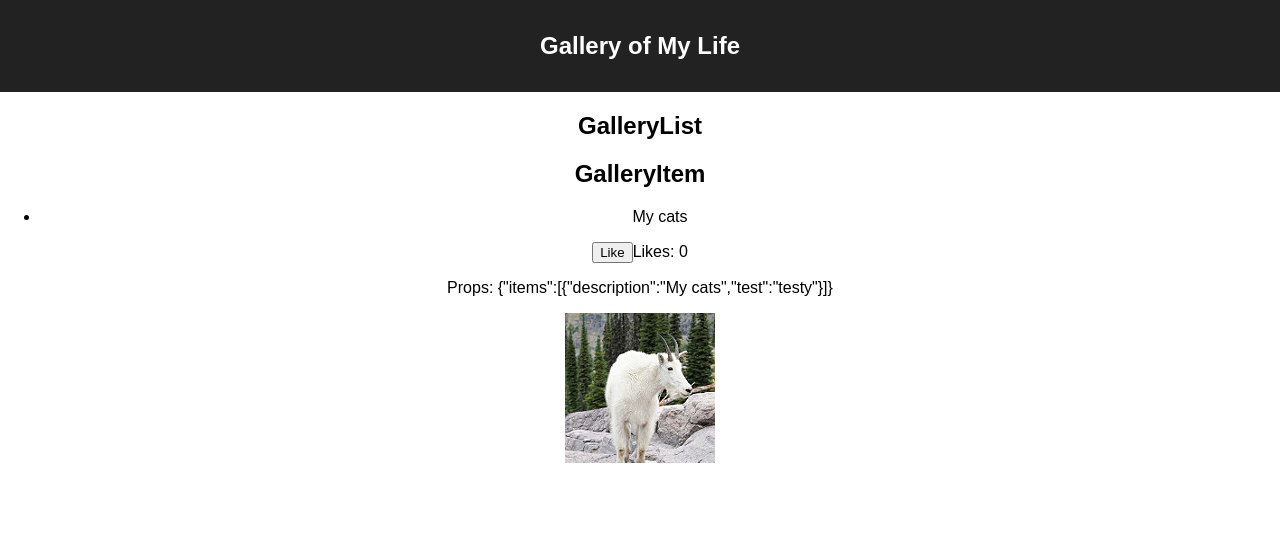
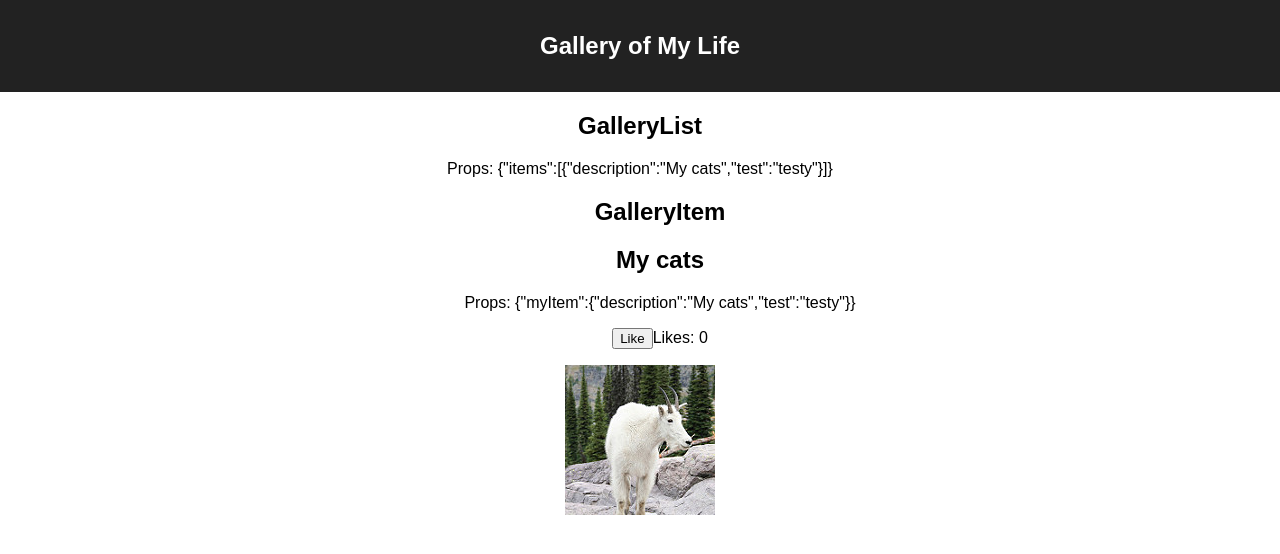
Before and after one commit to carlos-kelley/weekend-react-gallery, a React (Create React App) app: page / in a window 1280 px wide. Shown: the top 554 px of the page. Built offline with nearby package versions, Linux system fonts and the light colour scheme.

Commit message:
passing props

```diff
--- a/src/components/App/App.jsx
+++ b/src/components/App/App.jsx
@@ -21,8 +21,6 @@ function App() {
         </header>
 
         <Body />
-        <GalleryList />
-        <GalleryItem items = {itemsArray}/>
         <img src="images/goat_small.jpg"/>
       </div>
     );
--- a/src/components/Body/Body.jsx
+++ b/src/components/Body/Body.jsx
@@ -14,7 +14,7 @@ function Body(){
     return(
         <div className="body">
         <p>
-          {/* <GalleryList items = {itemsArray}/> */}
+          <GalleryList items = {itemsArray}/>
           </p>
         </div>
     );
--- a/src/components/GalleryItem/GalleryItem.jsx
+++ b/src/components/GalleryItem/GalleryItem.jsx
@@ -9,12 +9,10 @@ function GalleryItem( props ){
     return(
         <div>
             <h2>GalleryItem</h2>
-            <ul>
-                { props.items.map( item => (<li>{ item.description }</li>) ) }
-            </ul>
+            <h2>{ props.myItem.description }</h2>
+            <p>Props: { JSON.stringify( props) }</p>
+
             <p><button onClick={handleClick}>Like</button>Likes: { likes }</p>
-            <p>Props: { JSON.stringify( props) }</p>
-            <p></p>
         </div>
     );
 }
--- a/src/components/GalleryList/GalleryList.jsx
+++ b/src/components/GalleryList/GalleryList.jsx
@@ -2,19 +2,22 @@ import React from 'react';
 import {useState} from 'react';
 import GalleryItem from '../GalleryItem/GalleryItem';
 
-function GalleryList(  ){
-let itemsArray = [
-    {
-        description: 'My cats',
-        test: 'testy'
-    }
-]
+function GalleryList( props  ){
+//template hook
+const [ hook, setHook ] = useState( null )
 
     return(
         <div>
             <h2>GalleryList</h2>
-            {/* <GalleryItem items = { itemsArray }/> */}
-            {/* <p>Props: { props }</p> */}
+            <p>Props: { JSON.stringify( props) }</p>
+
+            <ul>
+            {
+                props.items.map( item =>(
+                    <GalleryItem myItem={ item }/>
+                ))
+            }
+            </ul>
         </div>
     );
 }
```
